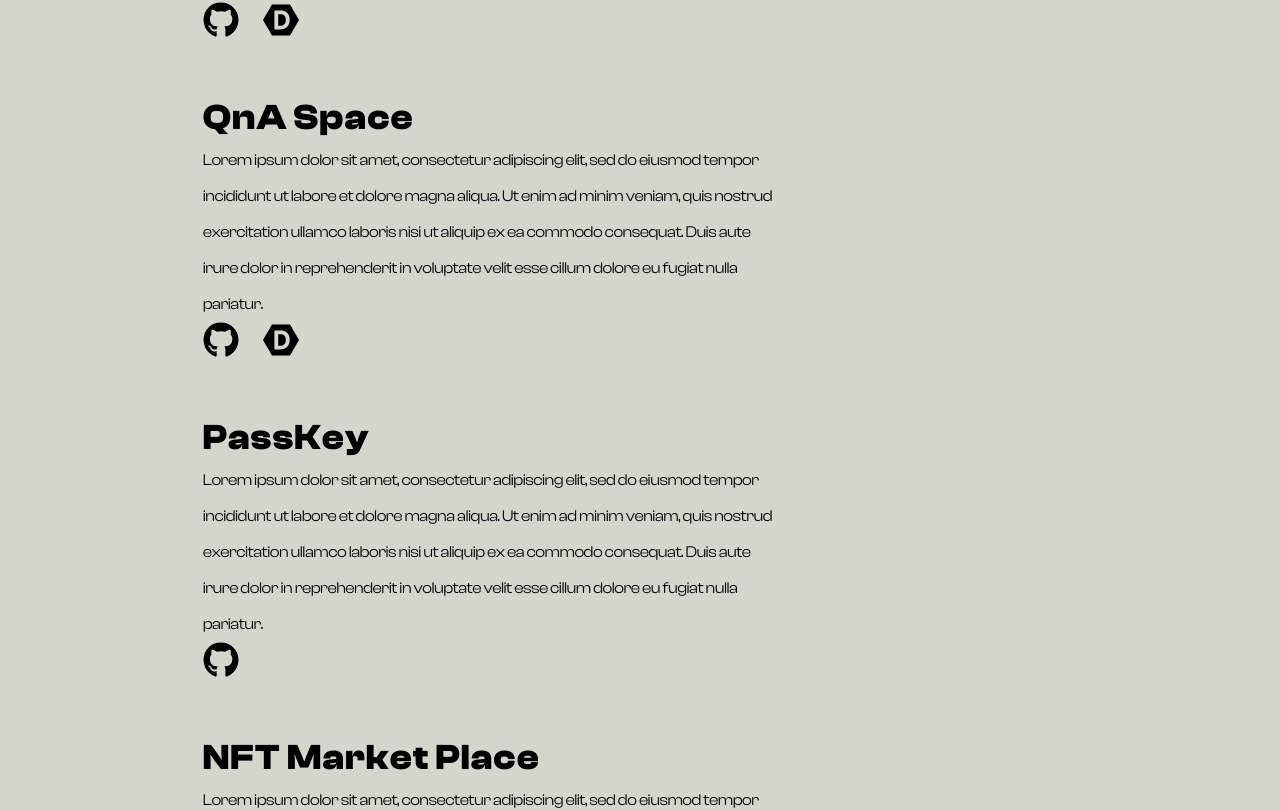
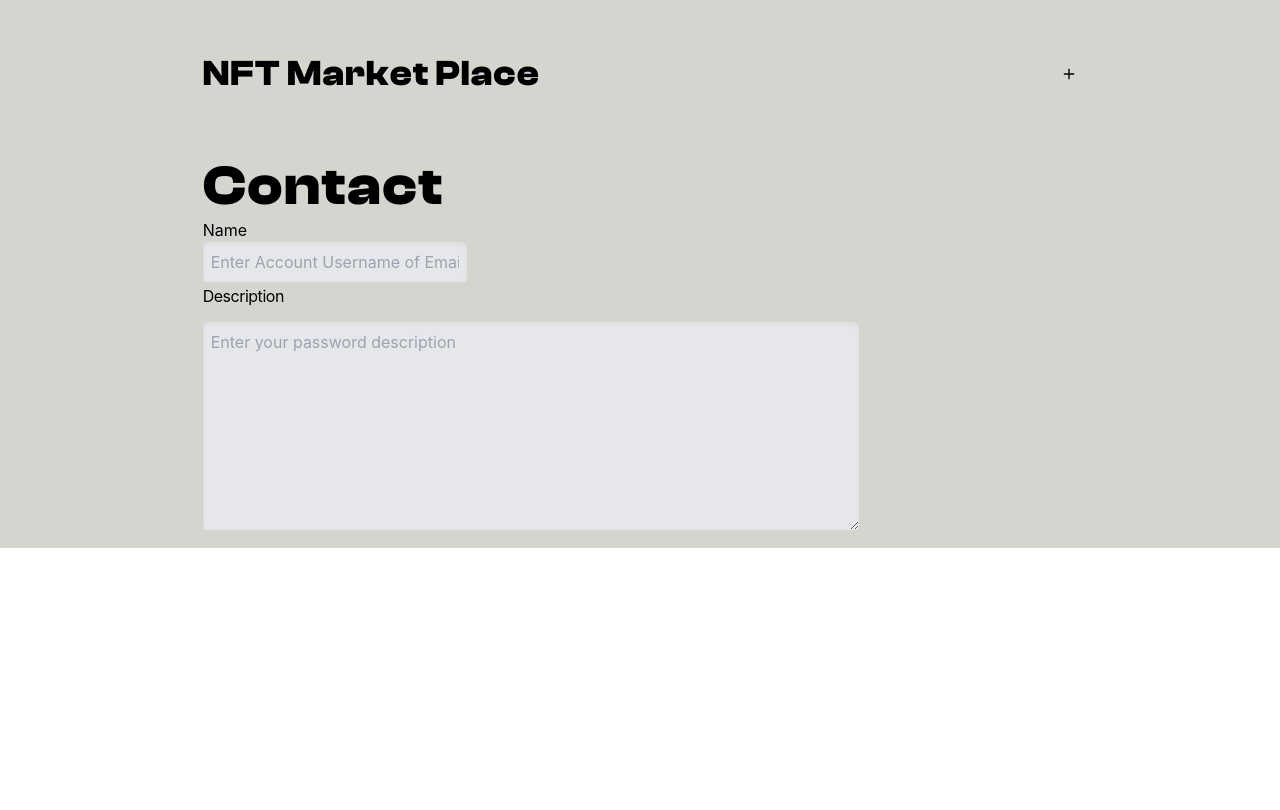
Before and after one commit to kaustav927/Portfolio2.0, a Next.js app in the folder portfolio2.0/: page / in a window 1280 px wide. Shown: the part 1290-2100 px from the top of the page. After the commit the page ends 1838 px from the top, so only its background shows below. Built offline with nearby package versions, Linux system fonts and the light colour scheme; a web font is replaced by a local one.

Commit message:
accordion

```diff
--- a/portfolio2.0/components/Contact.tsx
+++ b/portfolio2.0/components/Contact.tsx
@@ -2,7 +2,33 @@ import React from 'react'
 
 function Contact() {
   return (
-    <div>Contact</div>
+    <div className="container mt-10 flex justify-between items-center w-10/12 mx-auto px md:px-14 lg:px-24 h-full">
+      <section className="w-full">
+        <h2 id="work" className="text-4xl font-cd-bold dark:text-white">
+          Contact
+        </h2>
+        <div >
+          <form>Name</form>
+          <input
+                      className="bg-gray-200 shadow-inner rounded p-2 flex-1 outline-none"
+                      type="email"
+                      aria-label="email"
+                      placeholder="Enter Account Username of Email"
+          />
+          <h1 className="text-sm">Description</h1>
+                  <form className="">
+                    <textarea
+                      placeholder="Enter your password description"
+                      className="bg-gray-200 shadow-inner rounded p-2 my-3 flex-1 w-3/4 h-52"
+                      type="string"
+                    />
+                  </form>
+        </div>
+
+
+
+      </section>
+    </div>
   )
 }
 
--- a/portfolio2.0/components/Hero.tsx
+++ b/portfolio2.0/components/Hero.tsx
@@ -2,7 +2,7 @@ import React from 'react'
 
 function Hero() {
   return (
-    <div className="container mt-10 flex justify-center items-center w-screen h-screen px overflow-hidden">
+    <div className="container mt-1 flex justify-center items-center w-screen h-screen px overflow-hidden">
       <div className="flex flex-col">
         <div className="relative w-full max-w-lg mx-auto">
             <h1 className="z-50 font-cd-semibold  text-2xl my-15 md:text-6xl lg:text-7xl text-center md:text-left dark:text-white">Building beautiful web experiences.</h1>
--- a/portfolio2.0/components/Navbar.tsx
+++ b/portfolio2.0/components/Navbar.tsx
@@ -59,18 +59,15 @@ export default function Navbar() {
                     setOpen(!open)
                 }}>
                     {/* hamburger button */}
-                    <span className={`h-1 w-full bg-black dark:bg-white rounded-lg transform transition duration-300 ease-in-out ${open ? "rotate-45 translate-y-3.5" : ""}`} />
-                    <span className={`h-1 w-full bg-black dark:bg-white rounded-lg transition-all duration-300 ease-in-out ${open ? "w-0" : "w-full"}`} />
-                    <span className={`h-1 w-full bg-black dark:bg-white rounded-lg transform transition duration-300 ease-in-out ${open ? "-rotate-45 -translate-y-3.5" : ""}`} />
+                    <span className={`h-1 w-full bg-black dark:bg-white transform transition duration-300 ease-in-out ${open ? "rotate-45 translate-y-3.5" : ""}`} />
+                    <span className={`h-1 w-full bg-black dark:bg-white transition-all duration-300 ease-in-out ${open ? "w-0" : "w-full"}`} />
+                    <span className={`h-1 w-full bg-black dark:bg-white transform transition duration-300 ease-in-out ${open ? "-rotate-45 -translate-y-3.5" : ""}`} />
                 </div>
 
                 <div className="hidden md:flex">
                     <h1 className="text-xl mt-1.5 px-2">
                         {theme==='light' ? <BsFillMoonFill className="text-slate-800" onClick={()=>setTheme(theme === 'light'? 'dark':'light')}/> : <BsFillSunFill className="text-cool-white" onClick={()=>setTheme(theme === 'light'? 'dark':'light')}/>}
                     </h1>
-                    {/* <button className="bg-white dark:bg-black dark: text-white" onClick={()=>setTheme(theme === 'light'? 'dark':'light')}>
-                        Toggle to: {theme === 'light' ? 'dark' : 'light'}
-                    </button> */}
 
                     <NavLink to="#about">
                         <h1 className="text-sm font-regular px-2 dark:text-white">About</h1>
--- /dev/null
+++ b/portfolio2.0/components/ProjectData.js
@@ -0,0 +1,42 @@
+export const ProjectData = [
+    {
+        name: "LPM",
+        id: "1",
+        timeLine: "Dec 2020-Jan 2021",
+        description: "Lorem ipsum dolor sit amet, consectetur adipiscing elit, sed do eiusmod tempor incididunt ut labore et dolore magna aliqua. Ut enim ad minim veniam, quis nostrud exercitation ullamco laboris nisi ut aliquip ex ea commodo consequat. Duis aute irure dolor in reprehenderit in voluptate velit esse cillum dolore eu fugiat nulla pariatur. ",
+        githubLink: "https://github.com/kaustav927/LoanPredictionModel",
+        devpostLink: "https://devpost.com/software/ml-in-ml",
+        websiteLink: "https://loan-prediction-model-kaustav927.vercel.app/",
+        Tools: ["React.js", "Vue.js", "Vercel", "Flask"],
+    },
+
+    {
+        name: "QnA Space",
+        id: "2",
+        timeLine: "Dec 2020-Jan 2021",
+        description: "Lorem ipsum dolor sit amet, consectetur adipiscing elit, sed do eiusmod tempor incididunt ut labore et dolore magna aliqua. Ut enim ad minim veniam, quis nostrud exercitation ullamco laboris nisi ut aliquip ex ea commodo consequat. Duis aute irure dolor in reprehenderit in voluptate velit esse cillum dolore eu fugiat nulla pariatur. ",
+        githubLink: "https://github.com/prabh124/qna-space",
+        devpostLink: "https://devpost.com/software/qna-space",
+        websiteLink: "",
+        Tools: ["React.js", "Vue.js", "Vercel", "Flask"],
+    },
+
+    {
+        name: "PassKey",
+        id: "3",
+        timeLine: "Dec 2020-Jan 2021",
+        description: "Lorem ipsum dolor sit amet, consectetur adipiscing elit, sed do eiusmod tempor incididunt ut labore et dolore magna aliqua. Ut enim ad minim veniam, quis nostrud exercitation ullamco laboris nisi ut aliquip ex ea commodo consequat. Duis aute irure dolor in reprehenderit in voluptate velit esse cillum dolore eu fugiat nulla pariatur. ",
+        githubLink: "https://github.com/kaustav927/PassKey",
+        websiteLink: "",
+        Tools: ["React.js", "Vue.js", "Vercel", "Flask"],
+    },
+    {
+        name: "NFT Market Place",
+        id: "4",
+        timeLine: "Dec 2020-Jan 2021",
+        description: "Lorem ipsum dolor sit amet, consectetur adipiscing elit, sed do eiusmod tempor incididunt ut labore et dolore magna aliqua. Ut enim ad minim veniam, quis nostrud exercitation ullamco laboris nisi ut aliquip ex ea commodo consequat. Duis aute irure dolor in reprehenderit in voluptate velit esse cillum dolore eu fugiat nulla pariatur. ",
+        githubLink: "",
+        websiteLink: "",
+        Tools: ["React.js", "Vue.js", "Vercel", "Flask"],
+    },
+];
--- a/portfolio2.0/pages/Projects.tsx
+++ b/portfolio2.0/pages/Projects.tsx
@@ -2,55 +2,18 @@ import  React, {useState} from "react";
 import {FaGithub} from 'react-icons/fa';
 import {SiDevpost} from 'react-icons/si';
 import Link from 'next/link'
+import {ProjectData} from '../components/ProjectData'
+import {FiPlus, FiMinus} from 'react-icons/fi';
 
-const projectData = [
-  {
-    name: "LPM",
-    id: "1",
-    timeLine: "Dec 2020-Jan 2021",
-    description: "Lorem ipsum dolor sit amet, consectetur adipiscing elit, sed do eiusmod tempor incididunt ut labore et dolore magna aliqua. Ut enim ad minim veniam, quis nostrud exercitation ullamco laboris nisi ut aliquip ex ea commodo consequat. Duis aute irure dolor in reprehenderit in voluptate velit esse cillum dolore eu fugiat nulla pariatur. ",
-    githubLink: "https://github.com/kaustav927/LoanPredictionModel",
-    devpostLink: "https://devpost.com/software/ml-in-ml",
-    websiteLink: "https://loan-prediction-model-kaustav927.vercel.app/",
-    Tools: ["React.js", "Vue.js", "Vercel", "Flask"],
-  },
 
-  {
-    name: "QnA Space",
-    id: "2",
-    timeLine: "Dec 2020-Jan 2021",
-    description: "Lorem ipsum dolor sit amet, consectetur adipiscing elit, sed do eiusmod tempor incididunt ut labore et dolore magna aliqua. Ut enim ad minim veniam, quis nostrud exercitation ullamco laboris nisi ut aliquip ex ea commodo consequat. Duis aute irure dolor in reprehenderit in voluptate velit esse cillum dolore eu fugiat nulla pariatur. ",
-    githubLink: "https://github.com/prabh124/qna-space",
-    devpostLink: "https://devpost.com/software/qna-space",
-    websiteLink: "",
-    Tools: ["React.js", "Vue.js", "Vercel", "Flask"],
-  },
-
-  {
-    name: "PassKey",
-    id: "3",
-    timeLine: "Dec 2020-Jan 2021",
-    description: "Lorem ipsum dolor sit amet, consectetur adipiscing elit, sed do eiusmod tempor incididunt ut labore et dolore magna aliqua. Ut enim ad minim veniam, quis nostrud exercitation ullamco laboris nisi ut aliquip ex ea commodo consequat. Duis aute irure dolor in reprehenderit in voluptate velit esse cillum dolore eu fugiat nulla pariatur. ",
-    githubLink: "https://github.com/kaustav927/PassKey",
-    websiteLink: "",
-    Tools: ["React.js", "Vue.js", "Vercel", "Flask"],
-  },
-  {
-    name: "NFT Market Place",
-    id: "4",
-    timeLine: "Dec 2020-Jan 2021",
-    description: "Lorem ipsum dolor sit amet, consectetur adipiscing elit, sed do eiusmod tempor incididunt ut labore et dolore magna aliqua. Ut enim ad minim veniam, quis nostrud exercitation ullamco laboris nisi ut aliquip ex ea commodo consequat. Duis aute irure dolor in reprehenderit in voluptate velit esse cillum dolore eu fugiat nulla pariatur. ",
-    githubLink: "",
-    websiteLink: "",
-    Tools: ["React.js", "Vue.js", "Vercel", "Flask"],
-  },
-];
 
 function Projects() {
+  const projectData = ProjectData
   const [selected,setSelected]=useState(null);
 
-  const toggle = (i) =>{
-    selected ===i ? setSelected(null) : setSelected(i);
+
+  const toggle = (index:number) =>{
+    selected === index ? setSelected(null) : setSelected(index);
   }
 
   return (
@@ -60,29 +23,34 @@ function Projects() {
           My work
         </h2>
 
-        {projectData.map((project,i) => (
+        {projectData.map((project,index) => (
           <div key={project.id} className="flex flex-col  mt-6 py-4 cursor-pointer">
-            <div className="text-2xl font-cd-bold dark:text-white" onClick={()=>toggle(i)}>{project.name}</div>
 
-            <div className="w-2/3 text-xl font-cd-regular dark:text-white">{project.description}</div>
-              <span className="flex">
-                {
-                <Link href={project.githubLink}>
+            <div className="text-2xl font-cd-bold dark:text-white" onClick={()=>toggle(index)} key={index}>
+            <span className="flex justify-between">{project.name}{selected === index ? <FiMinus className=" text-xs h-4 w-4 mt-4 dark:text-white"/> : <FiPlus className="text-xs h-4 w-4 mt-4 py-auto dark:text-white"/>}</span>
+               { selected === index ? (
+                <>
+                <div className="w-2/3 text-sm font-cd-regular dark:text-white">{project.description}</div>
+                <span className="flex">
+                  {<Link href={project.githubLink}>
                     <a target="_blank">
-                        <FaGithub className="text-2xl mr-3 dark:text-white"/>
+                      <FaGithub className="text-2xl mr-3 mt-3 dark:text-white" />
                     </a>
-                </Link>
+                  </Link>}
+
+                  {project.devpostLink ? (
+                    <Link href={project.devpostLink}>
+                      <a target="_blank">
+                        <SiDevpost className="text-2xl ml-3 mt-3 dark:text-white" />
+                      </a>
+                    </Link>
+                  ) : null}
+                </span>
+                </>
+
+                 ) : null
                 }
-
-                { project.devpostLink ? (
-                <Link href={project.devpostLink}>
-                    <a target="_blank">
-                        <SiDevpost className="text-2xl ml-3 dark:text-white"/>
-                    </a>
-                </Link>
-                ) : null
-                }
-              </span>
+                </div>
             </div>
         ))}
       </section>
--- a/portfolio2.0/pages/index.tsx
+++ b/portfolio2.0/pages/index.tsx
@@ -3,7 +3,7 @@ import React from "react";
 import Head from 'next/head'
 import Navbar from '../components/Navbar'
 import Hero from '../components/Hero'
-
+import Contact from '../components/Contact'
 import Projects from './Projects'
 //import {Parallax, ParallaxLayer} from '@react-spring/parallax'
 const Home: NextPage = () => {
@@ -20,6 +20,7 @@ const Home: NextPage = () => {
       <Navbar  />
       <Hero/>
       <Projects/>
+      <Contact/>
 
     </body>
 
```
